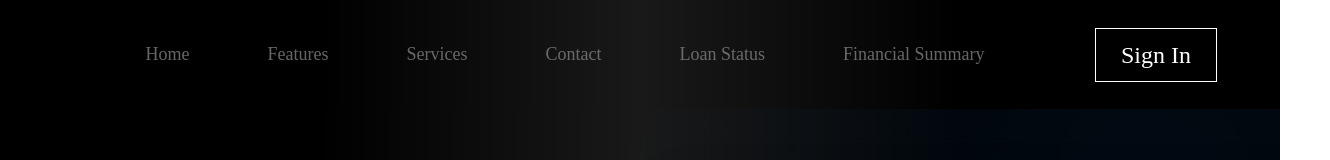
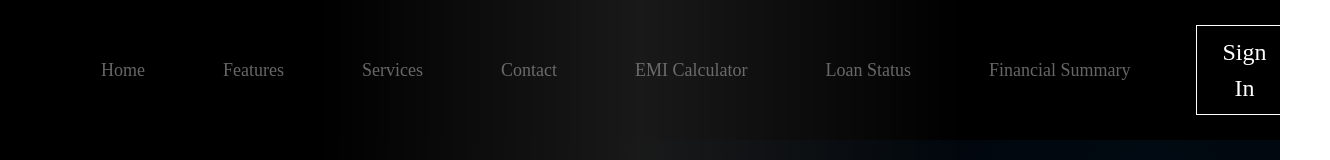
Before and after one commit to Krishnamanoohar/user.happirate.webapp, a React (Vite) app: page / in a window 1280 px wide. Shown: the top 160 px of the page, 1330 px wide, since content can reach past the window. Built offline with nearby package versions, Linux system fonts and the light colour scheme; no server answers; a web font is replaced by a local one.

Commit message:
Update Header.jsx

```diff
--- a/src/components/Header/Header.jsx
+++ b/src/components/Header/Header.jsx
@@ -10,6 +10,7 @@ const Header = () => {
     { name: "Features", href: "#features" },
     { name: "Services", href: "#services" },
     { name: "Contact", href: "#contact" },
+    { name: "EMI Calculator", href: "#contact" },
     { name: "Loan Status", href: "/process" },
     { name: "Financial Summary", href: "/financial-summary" },
   ];
```
